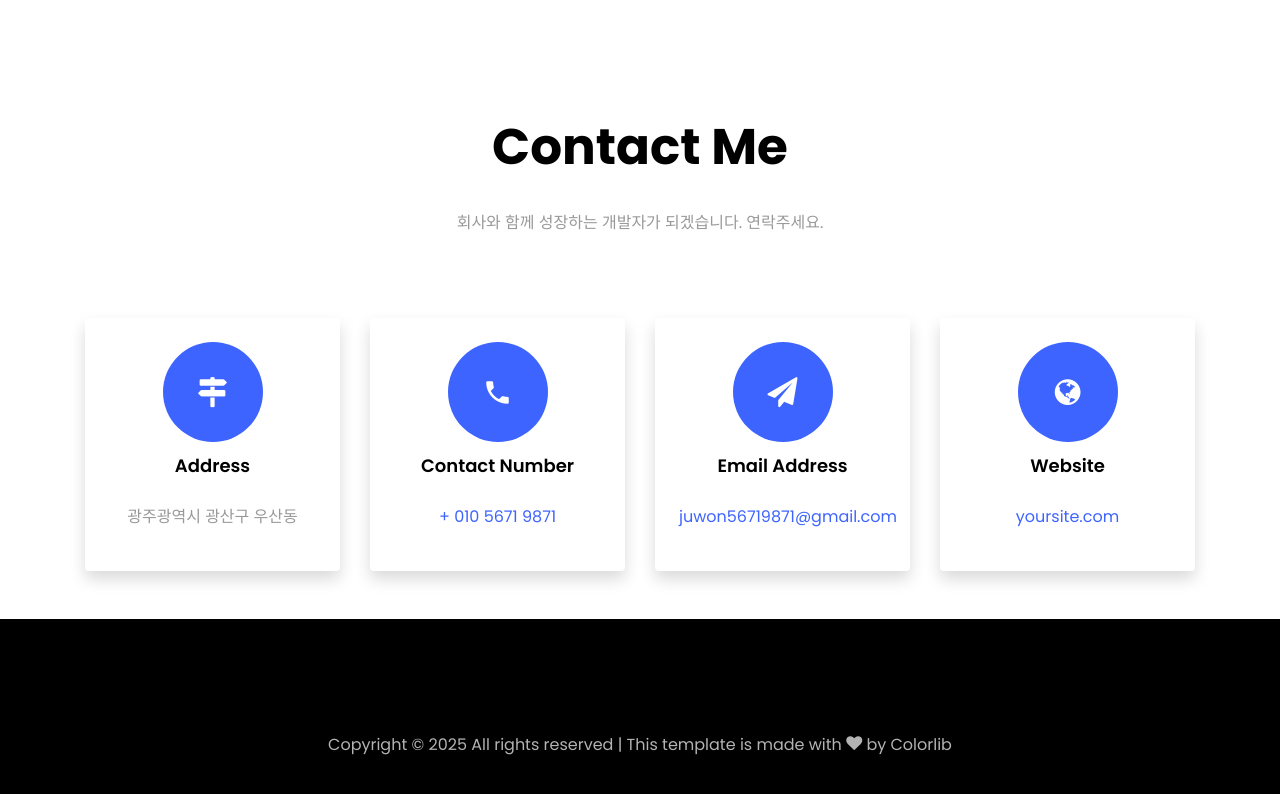
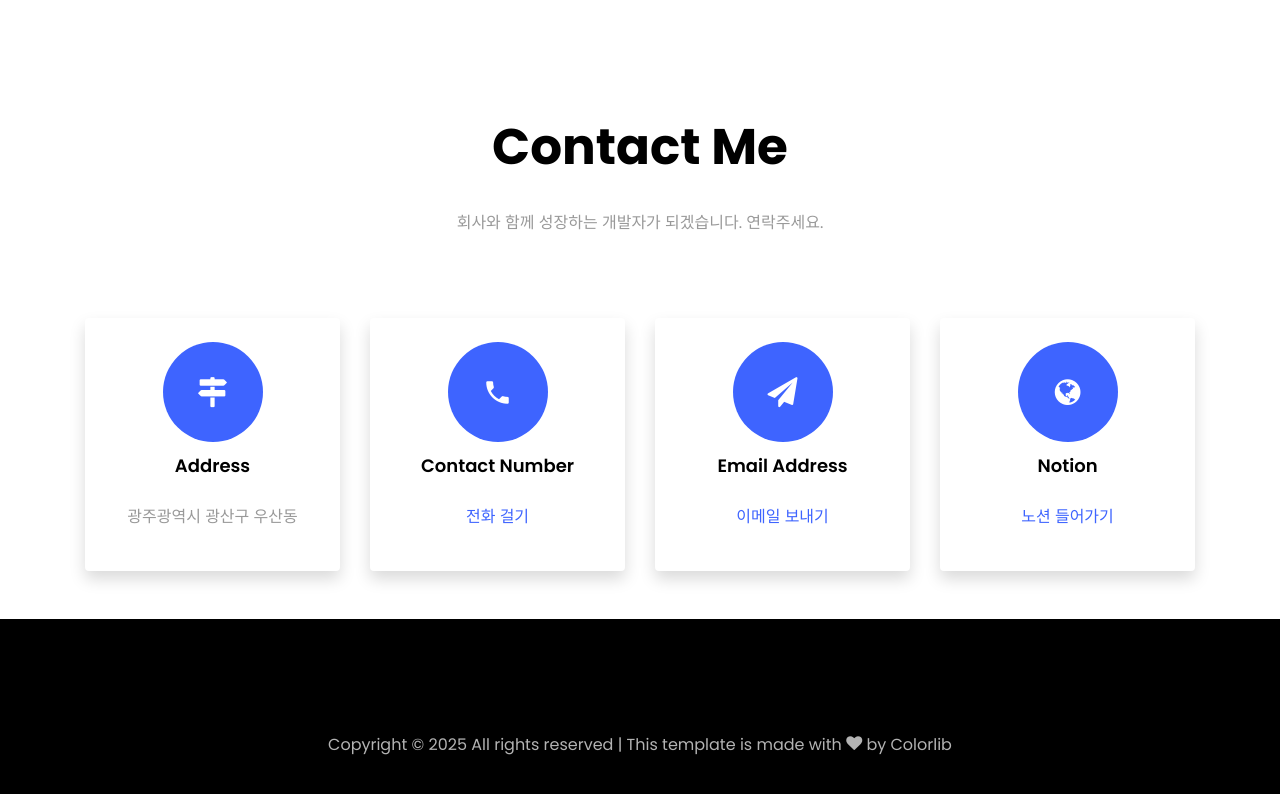
Before and after one commit to juwon9871/juwon9871, a plain HTML site: page index.html in a window 1280 px wide. Shown: the part 5557-6351 px from the top of the page. Drawn offline with Linux system fonts and the light colour scheme; files whose address does not match are found by name.

Commit message:
Update index.html

```diff
--- a/index.html
+++ b/index.html
@@ -559,7 +559,7 @@
 						</div>
 						<div>
 							<h3 class="mb-4">Contact Number</h3>
-							<p><a href="tel://1234567920">+ 010 5671 9871</a></p>
+							<p><a href="tel:01056719871">전화 걸기</a></p>
 						</div>
 					</div>
 				</div>
@@ -570,7 +570,7 @@
 						</div>
 						<div>
 							<h3 class="mb-4">Email Address</h3>
-							<p><a href="mailto:info@yoursite.com">juwon56719871@gmail.com</a></p>
+							<p><a href="juwon56719871@gmail.com">이메일 보내기</a></p>
 						</div>
 					</div>
 				</div>
@@ -580,8 +580,8 @@
 							<span class="icon-globe"></span>
 						</div>
 						<div>
-							<h3 class="mb-4">Website</h3>
-							<p><a href="#">yoursite.com</a></p>
+							<h3 class="mb-4">Notion</h3>
+							<p><a href="https://bush-boat-2c2.notion.site/dfb174bbebe645a38a49aefd7e69696f?showMoveTo=true&saveParent=true" target="_blank">노션 들어가기</a></p>
 						</div>
 					</div>
 				</div>
```
